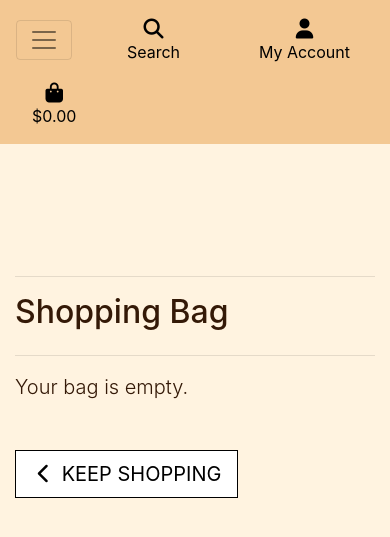
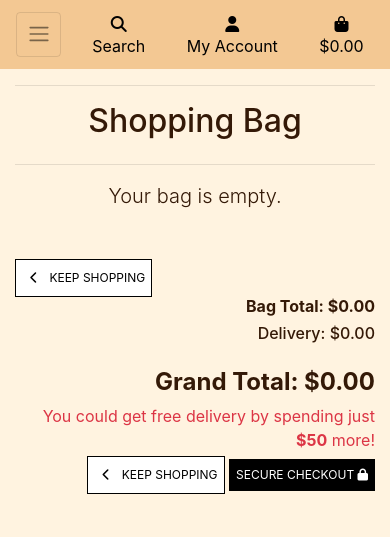
Before and after one commit to birgerosterberg/thebazaar, a Django app: page /bag/ in a window 390 px wide. Shown: the top 537 px of the page. Run offline with Django 3.2, Linux system fonts and the light colour scheme; some libraries are stand-ins or nearby versions.

Commit message:
fix responsive designs

```diff
--- a/bag/templates/bag/bag.html
+++ b/bag/templates/bag/bag.html
@@ -1,14 +1,6 @@
 {% extends "base.html" %}
 {% load static %}
 {% load bag_tools %}
-
-{% block page_header %}
-    <div class="container header-container">
-        <div class="row">
-            <div class="col"></div>
-        </div>
-    </div>
-{% endblock %}
 
 {% block content %}
     <div class="overlay"></div>
@@ -16,78 +8,93 @@
         <div class="row">
             <div class="col">
                 <hr>
-                <h2 class="logo-font mb-4">Shopping Bag</h2>
+                <h2 class="logo-font mb-4 text-center">Shopping Bag</h2>
                 <hr>
             </div>
         </div>
 
-        <div class="row">
-            <div class="col">
         {% if bag_items %}
-                    <div class="table-responsive rounded">
-                        <table class="table table-sm table-borderless">
-                            <thead class="text-black">
-                                <tr>
-                                    <th scope="col">Product Info</th>
-                                    <th scope="col"></th>
-                                    <th scope="col">Price</th>
-                                    <th scope="col">Qty</th>
-                                    <th scope="col">Subtotal</th>
-                                </tr>
-                            </thead>
-
             {% for item in bag_items %}
-                                <tr>
+                <div class="row mb-3">
+                    <!-- Product Image -->
+                    <div class="col-12 col-md-3 text-center">
                         {% if item.product.image %}
                         <img class="img-fluid rounded" src="{{ item.product.image.url }}" alt="{{ item.product.name }}">
                         {% else %}
                         <img class="img-fluid rounded" src="{{ MEDIA_URL }}noimage.png" alt="{{ item.product.name }}">
                         {% endif %}
-                                    <td class="py-3">
-                                        <p class="my-0"><strong>{{ item.product.name }}</strong></p>
-                                        <p class="my-0 small text-muted">SKU: {{ item.product.sku|upper }}</p>
-                                    </td>
-                                    <td class="py-3">
-                                        <p class="my-0">${{ item.product.price }}</p>
-                                    </td>
-                                    <td class="py-3 w-25">
+                    </div>
+
+                    <!-- Product Details -->
+                    <div class="col-12 col-md-9">
+                        <div class="row">
+                            <div class="col-12 mt-2 text-center text-md-left">
+                                <p><strong>{{ item.product.name }}</strong></p>
+                                <p class="small text-muted">SKU: {{ item.product.sku|upper }}</p>
+                            </div>
+                        </div>
+
+                        <div class="row">
+                            <div class="col-6 text-center">Price:</div>
+                            <div class="col-6 text-center">Subtotal:</div>
+                        </div>
+
+                        <div class="row">
+                            <div class="col-6 text-center">${{ item.product.price }}</div>
+                            <div class="col-6 text-center">${{ item.product.price | calc_subtotal:item.quantity }}</div>
+                        </div>
+
+                        <!-- Quantity Input in a Centered Grid -->
+                        <div class="row justify-content-center">
+                            <div class="col-8 col-sm-6 col-md-4 col-lg-3">
                                 <form class="form update-form" method="POST" action="{% url 'adjust_bag' item.item_id %}">
                                     {% csrf_token %}
-                                            <div class="form-group">
-                                                <div class="input-group">
+                                    <div class="input-group input-group-sm">
                                         <div class="input-group-prepend">
                                             <button class="decrement-qty btn btn-sm btn-black rounded-0"
                                                     data-item_id="{{ item.item_id }}" id="decrement-qty_{{ item.item_id }}">
-                                                            <span>
                                                 <i class="fas fa-minus fa-sm"></i>
-                                                            </span>
                                             </button>
                                         </div>
-                                                    <input class="form-control form-control-sm qty_input" type="number"
+                                        <input class="form-control qty_input" type="number"
                                                 name="quantity" value="{{ item.quantity }}" min="1" max="99"
                                                 data-item_id="{{ item.item_id }}"
                                                 id="id_qty_{{ item.item_id }}">
                                         <div class="input-group-append">
                                             <button class="increment-qty btn btn-sm btn-black rounded-0"
                                                     data-item_id="{{ item.item_id }}" id="increment-qty_{{ item.item_id }}">
-                                                            <span>
                                                 <i class="fas fa-plus fa-sm"></i>
-                                                            </span>
                                             </button>
                                         </div>
                                     </div>
+                                </form>
                             </div>
-                                        </form>
+                        </div>
+
+                        <!-- Update and Remove Buttons -->
+                        <div class="row">
+                            <div class="col-6 text-center">
                                 <a class="update-link text-info"><small>Update</small></a>
-                                        <a class="remove-item text-danger float-right" id="remove_{{ item.item_id }}"><small>Remove</small></a>
-                                    </td>
-                                    <td class="py-3">
-                                        <p class="my-0">${{ item.product.price | calc_subtotal:item.quantity }}</p>
-                                    </td>
-                                </tr>
+                            </div>
+                            <div class="col-6 text-center">
+                                <a class="remove-item text-danger" id="remove_{{ item.item_id }}"><small>Remove</small></a>
+                            </div>
+                        </div>
+                    </div>
+                </div>
+                <hr>
             {% endfor %}
-                            <tr>
-                                <td colspan="5" class="pt-5 text-right">
+        {% else %}
+            <p class="lead mb-5 text-center">Your bag is empty.</p>
+            <a href="{% url 'bazaar' %}" class="btn btn-outline-black rounded-0 btn-lg text-center">
+                <span class="icon"><i class="fas fa-chevron-left"></i></span>
+                <span class="text-uppercase">Keep Shopping</span>
+            </a>
+        {% endif %}
+
+        <!-- Total Calculations -->
+        <div class="row">
+            <div class="col text-right">
                 <h6><strong>Bag Total: ${{ total|floatformat:2 }}</strong></h6>
                 <h6>Delivery: ${{ delivery|floatformat:2 }}</h6>
                 <h4 class="mt-4"><strong>Grand Total: ${{ grand_total|floatformat:2 }}</strong></h4>
@@ -96,35 +103,14 @@
                         You could get free delivery by spending just <strong>${{ free_delivery_delta }}</strong> more!
                     </p>
                 {% endif %}
-                                </td>
-                            </tr>
-                            <tr>
-                                <td colspan="5" class="text-right">
                 <a href="{% url 'bazaar' %}" class="btn btn-outline-black rounded-0 btn-lg">
-                                        <span class="icon">
-                                            <i class="fas fa-chevron-left"></i>
-                                        </span>
+                    <span class="icon"><i class="fas fa-chevron-left"></i></span>
                     <span class="text-uppercase">Keep Shopping</span>
                 </a>
                 <a href="{% url 'checkout' %}" class="btn btn-black rounded-0 btn-lg">
                     <span class="text-uppercase">Secure Checkout</span>
-                                        <span class="icon">
-                                            <i class="fas fa-lock"></i>
-                                        </span>
+                    <span the icon"><i class="fas fa-lock"></i></span>
                 </a>
-                                </td>
-                            </tr>
-                        </table>
-                    </div>
-                {% else %}
-                    <p class="lead mb-5">Your bag is empty.</p>
-                    <a href="{% url 'bazaar' %}" class="btn btn-outline-black rounded-0 btn-lg">
-                        <span class="icon">
-                            <i class="fas fa-chevron-left"></i>
-                        </span>
-                        <span class="text-uppercase">Keep Shopping</span>
-                    </a>
-                {% endif %}
             </div>
         </div>
     </div>
--- a/bag/templates/bag/includes/upd_rmv.html
+++ b/bag/templates/bag/includes/upd_rmv.html
@@ -1,9 +1,13 @@
 <script type="text/javascript">
     // Update quantity on click
     $('.update-link').click(function(e) {
-        let form = $(this).prev('.update-form');
+         // Prevent the default action of the link
+        e.preventDefault();
+
+        // Find the closest parent 'div.row', and then find the preceding 'div.row' that contains the form
+        let form = $(this).closest('.row').prev('.row').find('.update-form');
         form.submit();
-    })
+    });
 
     // Remove item and reload on click
     $('.remove-item').click(function(e) {
@@ -14,5 +18,5 @@ $('.remove-item').click(function(e) {
          .done(function() {
              location.reload();
          });
-})
+    });
 </script>
--- a/sanda_bazaar/settings.py
+++ b/sanda_bazaar/settings.py
@@ -29,7 +29,7 @@ SECRET_KEY = os.environ.get('SECRET_KEY','secret?_key?')
 # SECURITY WARNING: don't run with debug turned on in production!
 DEBUG = True
 
-ALLOWED_HOSTS = ['thebazaar-30d8729d015c.herokuapp.com', 'localhost']
+ALLOWED_HOSTS = ['thebazaar-30d8729d015c.herokuapp.com', 'localhost','127.0.0.1']
 
 
 # Application definition
--- a/static/css/base.css
+++ b/static/css/base.css
@@ -241,6 +241,7 @@ color: #17a2b8; /* text-info */
   border-radius: 0;
 }
 
+
 /* -------------------------------- Media Queries */
 
 /* Slightly larger container on xl screens */
@@ -267,10 +268,46 @@ color: #17a2b8; /* text-info */
 /* pad the top a bit when navbar is collapsed on mobile */
 @media (max-width: 991px) {
   .header-container {
-    padding-top: 116px;
+      padding-top: 116px;
   }
 
   body {
-    height: calc(100vh - 116px);
+      height: calc(100vh - 116px);
+  }
+
+  .display-4.logo-font.text-black {
+      font-size: 2rem;
+  }
+
+  .nav-link {
+      padding: 0.15rem;
+  }
+
+  .nav-link i.fa-lg {
+      font-size: 1rem;
+  }
+
+  .navbar-toggler {
+      padding: .6rem .6rem;
+      font-size: 1rem;
+  }
+
+  #delivery-banner h4 {
+      font-size: .9rem;
+  }
+
+  .btn.btn-outline-black.rounded-0,
+  .btn.btn-black.rounded-0 {
+      padding: .375rem .375rem;
+  }
+
+  .btn.btn-outline-black.rounded-0.btn-lg,
+  .btn.btn-black.rounded-0.btn-lg {
+      padding: .375rem .375rem;
+      font-size: .75rem;
+  }
+
+  .increment-qty, .decrement-qty {
+      padding: .25rem .5rem !important;
   }
 }
--- a/templates/includes/mobile-sale-header.html
+++ b/templates/includes/mobile-sale-header.html
@@ -57,7 +57,7 @@
         {% if request.user.is_superuser %}
             <a href="{% url 'add_product' %}" class="dropdown-item">Product Management</a>
         {% endif %}
-        <a href="" class="dropdown-item">My Profile</a>
+        <a href="{% url 'profile' %}" class="dropdown-item">My Profile</a>
         <a href="{% url 'account_logout' %}" class="dropdown-item">Logout</a>
     {% else %}
         <a href="{% url 'account_signup' %}" class="dropdown-item">Register</a>
```
Lines whose indentation alone changed are shown as unchanged.
